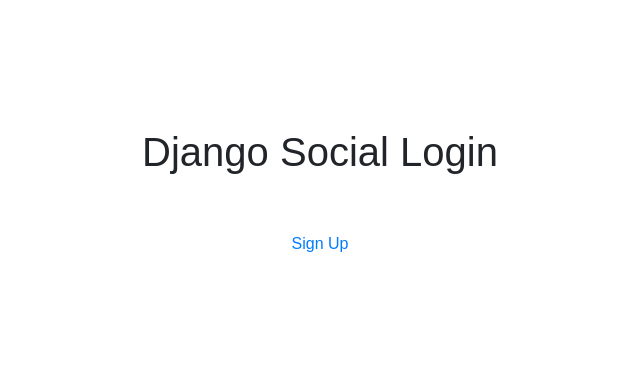
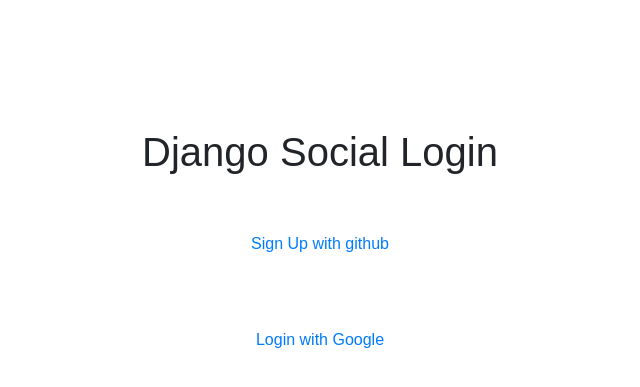
Before and after one commit to Rogendo/django-allauth-tutorial, a Django app: page / in a window 1280 px wide. Shown: the top 387 px of the page, without its empty margins (320-960 px from the left). Run offline with Django 4.2, Linux system fonts and the light colour scheme; some libraries are stand-ins or nearby versions.

Commit message:
Update home.html

```diff
--- a/templates/home.html
+++ b/templates/home.html
@@ -12,7 +12,9 @@
     <br /><br />
     <a href="{% url 'account_logout' %}" class="btn btn-danger">Logout</a>
     {% else %}
-    <a href="{% provider_login_url 'github' %}">Sign Up</a>
+       <a href="{% provider_login_url 'github' %}">Sign Up with github </a><br><br><br><br>
+       <a href="{% provider_login_url 'google' %}">Login with Google</a>
+
   {% endif %}
 </div>
 {% endblock content %}
```
